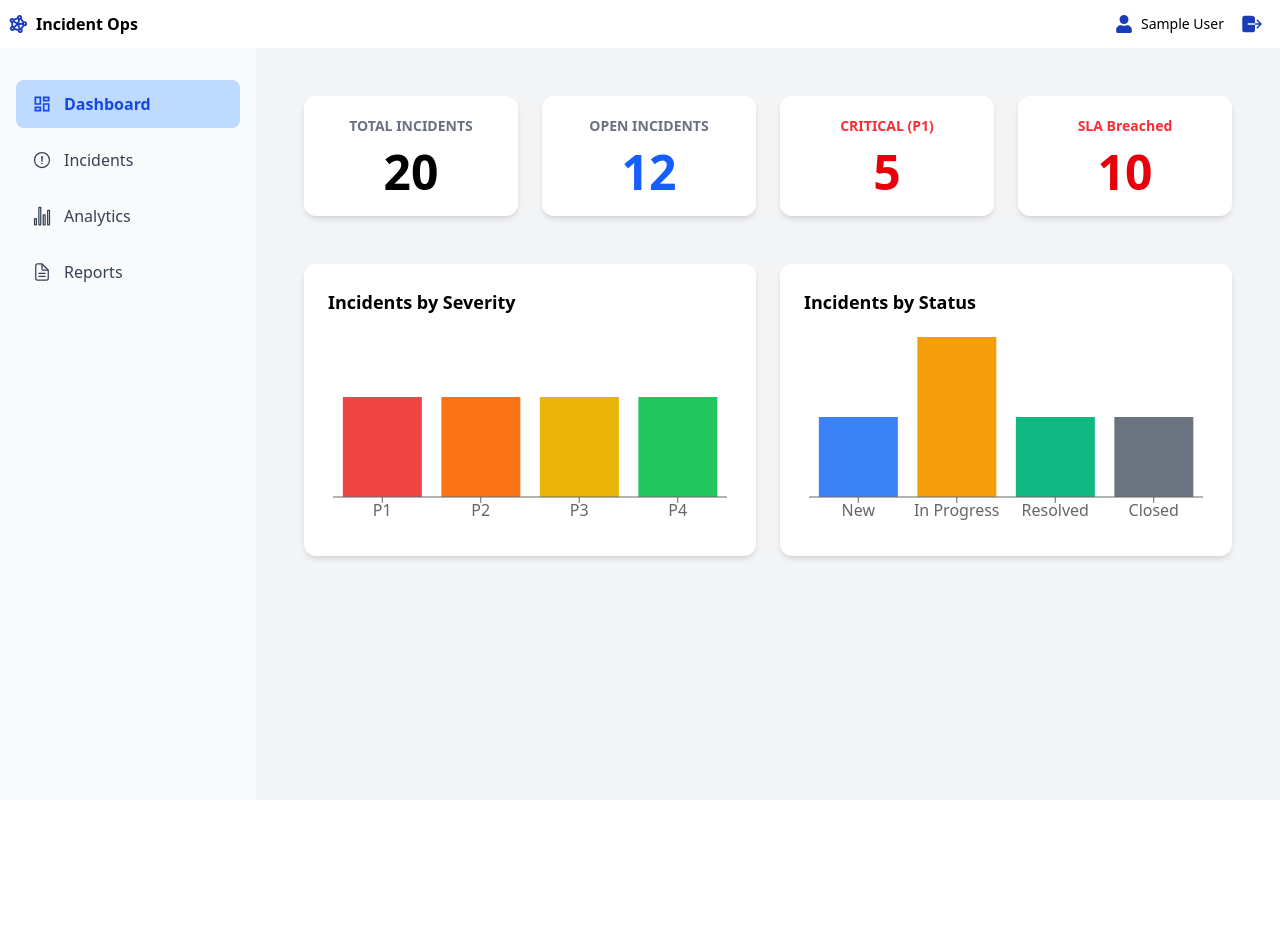
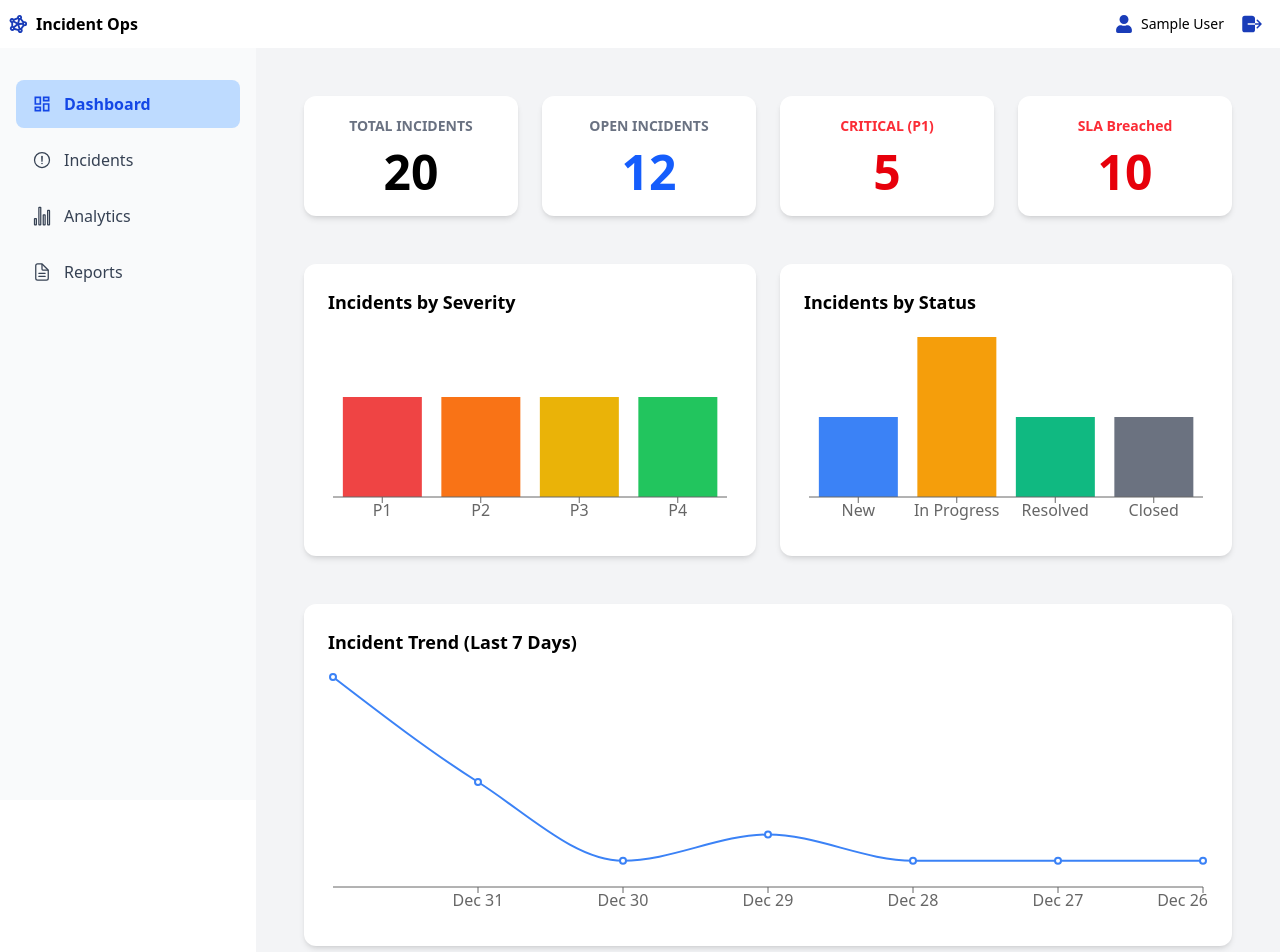
Before and after one commit to amirali72/Incident-Ops, a React (Vite) app: page /dashboard in a window 1280 px wide. Shown: the top 952 px of the page. Before the commit the page ends 800 px from the top, so only its background shows below. Built offline with nearby package versions, Linux system fonts and the light colour scheme; sample sign-in values are in the browser's storage.

Commit message:
Completed dashboard with trend chart

```diff
--- a/src/pages/Dashboard.jsx
+++ b/src/pages/Dashboard.jsx
@@ -7,6 +7,11 @@ import {
   BarChart,
   Bar,
   XAxis,
+  LineChart,
+  Line,
+  YAxis,
+  CartesianGrid,
+  Legend,
 } from "recharts";
 
 const Dashboard = () => {
@@ -98,8 +103,9 @@ const Dashboard = () => {
       count: dateCounts[date],
     };
   });
+  trendData.sort((a, b) => (a.date < b.date ? 1 : -1));
+  console.log(trendData);
 
-  console.log(trendData);
 
   return (
     <div>
@@ -180,6 +186,28 @@ const Dashboard = () => {
           </ResponsiveContainer>
         </div>
       </div>
+      {/* Trend Chart - Full Width */}
+      <div className="p-6">
+        <div className="bg-white p-6 rounded-xl shadow-md">
+          <h2 className="text-lg font-semibold mb-4">
+            Incident Trend (Last 7 Days)
+          </h2>
+          <ResponsiveContainer width="100%" height={250}>
+            <LineChart data={trendData.slice(0,7)}>
+              {/* <CartesianGrid strokeDasharray="3 3" /> */}
+              <XAxis dataKey="date" />
+              {/* <YAxis /> */}
+              <Tooltip />
+              <Line
+                type="monotone"
+                dataKey="count"
+                stroke="#3b82f6"
+                strokeWidth={2}
+              />
+            </LineChart>
+          </ResponsiveContainer>
+        </div>
+      </div>
     </div>
   );
 };
```
